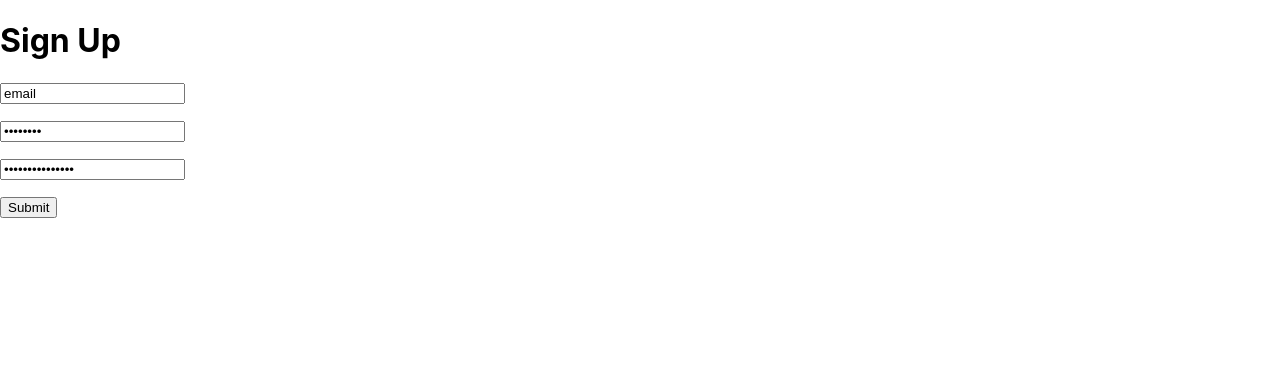
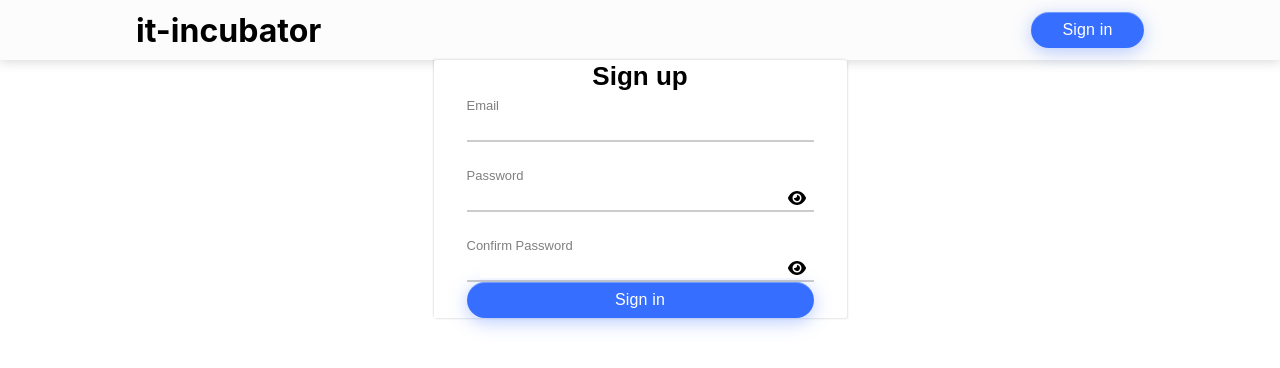
Before and after one commit to annavilnid/cards, a React (Vite) app: page /sign-up in a window 1280 px wide. Shown: the top 368 px of the page. Built offline with nearby package versions, Linux system fonts and the light colour scheme.

Commit message:
styled sign-up

```diff
--- a/package.json
+++ b/package.json
@@ -26,6 +26,9 @@
     "react-router-dom": "^6.11.2"
   },
   "devDependencies": {
+    "@fortawesome/fontawesome-svg-core": "^6.4.0",
+    "@fortawesome/free-solid-svg-icons": "^6.4.0",
+    "@fortawesome/react-fontawesome": "^0.2.0",
     "@hookform/resolvers": "^3.1.0",
     "@testing-library/dom": "^9.2.0",
     "@testing-library/jest-dom": "^5.11.4",
@@ -33,6 +36,7 @@
     "@testing-library/user-event": "^14.2.5",
     "@types/react": "^18.0.15",
     "@types/react-dom": "^18.0.6",
+    "@types/styled-components": "^5.1.26",
     "@types/testing-library__jest-dom": "^5.14.5",
     "@types/yup": "^0.32.0",
     "@vitejs/plugin-react": "^4.0.0",
@@ -43,6 +47,7 @@
     "prettier": "^2.7.1",
     "prettier-config-nick": "^1.0.2",
     "react-hook-form": "^7.44.3",
+    "styled-components": "^5.3.11",
     "typescript": "^5.0.2",
     "vite": "^4.0.0",
     "vitest": "^0.30.1"
--- a/src/App.tsx
+++ b/src/App.tsx
@@ -2,14 +2,16 @@ import { Counter } from "./features/counter/Counter";
 import { useAppDispatch, useAppSelector } from "@/app/hooks";
 import { useEffect } from "react";
 import { appActions } from "@/app/AppSlice";
-import { createBrowserRouter, RouterProvider } from "react-router-dom";
+import { BrowserRouter, createBrowserRouter, Route, RouterProvider, Routes } from "react-router-dom";
 import { createTheme, ThemeProvider } from "@mui/material";
 import { Provider } from "react-redux";
 import { store } from "@/app/store";
-import { SignUp } from "@/features/signUp/SignUp";
+import { SignUp_t } from "@/features/signUp/SignUp_t";
 import { SignIn } from "@/features/signIn/SignIn";
 import { ForgotPassword } from "@/features/setNewPassword/ForgotPassword";
 import { Profile } from "@/features/profile/Profile";
+import { Logo } from "@/features/logo/Logo";
+import { Form } from "@/features/form/Form";
 export const Test = () => {
   const isLoading = useAppSelector((state) => state.app.isLoading);
   const dispatch = useAppDispatch();
@@ -67,39 +69,48 @@ export const Test = () => {
   );
 };
 
-const router = createBrowserRouter([
-  {
-    element: <Test />,
-    path: "/",
-  },
-  {
-    element: <SignUp />,
-    path: "/sign-up",
-  },
-  {
-    element: <SignIn />,
-    path: "/sign-in",
-  },
-  {
-    element: <ForgotPassword />,
-    path: "/forgot-password",
-  },
-  {
-    element: <Profile />,
-    path: "/profile",
-  },
-]);
+//TODO
+// const router = createBrowserRouter([
+//   {
+//     element: <Test />,
+//     path: "/",
+//   },
+//   {
+//     element: <SignUp_t />,
+//     path: "/sign-up",
+//   },
+//   {
+//     element: <SignIn />,
+//     path: "/sign-in",
+//   },
+//   {
+//     element: <ForgotPassword />,
+//     path: "/forgot-password",
+//   },
+//   {
+//     element: <Profile />,
+//     path: "/profile",
+//   },
+// ]);
 
 const theme = createTheme();
 
 function App() {
   return (
-    // eslint-disable-next-line react/jsx-no-undef
-    <Provider store={store}>
-      <ThemeProvider theme={theme}>
-        <RouterProvider router={router} />
-      </ThemeProvider>
-    </Provider>
+    <BrowserRouter>
+      <Provider store={store}>
+        <ThemeProvider theme={theme}>
+          <Logo />
+          <Routes>
+            <Route path="/" element={<Test />} />
+            <Route path="/sign-up" element={<Form />} />
+            <Route path="/sign-in" element={<SignIn />} />
+            <Route path="/forgot-password" element={<ForgotPassword />} />
+            <Route path="/profile" element={<Profile />} />
+          </Routes>
+        </ThemeProvider>
+      </Provider>
+    </BrowserRouter>
   );
 }
 
--- /dev/null
+++ b/src/features/button/Button.tsx
@@ -0,0 +1,39 @@
+import React from "react";
+import styled from "styled-components";
+
+type ButtonPropsType = {
+  background?: string;
+  onClick?: () => void;
+  minWidth?: string;
+  type: "button" | "submit" | "reset";
+};
+
+const StyledButton = styled.button<ButtonPropsType>`
+  background-color: ${({ background }) => background || "#366EFF"};
+  min-width: ${({ minWidth }) => minWidth || "113px"};
+  padding: 8px 28px;
+  box-shadow: 0 4px 18px rgba(54, 110, 255, 0.35), inset 0 1px 0 rgba(255, 255, 255, 0.3);
+  border-radius: 30px;
+  border: none;
+  font-family: "Montserrat", sans-serif;
+  font-style: normal;
+  font-weight: 500;
+  font-size: 16px;
+  line-height: 20px;
+  letter-spacing: 0.01em;
+  color: #ffffff;
+  cursor: pointer;
+  transition: opacity 0.3s ease-in-out;
+
+  &:hover {
+    opacity: 0.6;
+  }
+`;
+
+export function Button({ background, minWidth, onClick, type }: ButtonPropsType) {
+  return (
+    <StyledButton type={type} onClick={onClick ? onClick : undefined} minWidth={minWidth} background={background}>
+      Sign in
+    </StyledButton>
+  );
+}
--- /dev/null
+++ b/src/features/form/Form.tsx
@@ -0,0 +1,25 @@
+import { SignUp } from "@/features/signUp/SignUp";
+import styled from "styled-components";
+import { Header } from "@/features/header/Header";
+
+export const Form = () => {
+  const FormWrapper = styled.div`
+    margin: 0 auto;
+    display: flex;
+    flex-direction: column;
+    justify-content: center;
+    align-items: center;
+    text-align: center;
+    max-width: 413px;
+    background: #ffffff;
+    box-shadow: 1px 1px 2px rgba(0, 0, 0, 0.1), -1px -1px 2px rgba(0, 0, 0, 0.1);
+    border-radius: 2px;
+  `;
+
+  return (
+    <FormWrapper>
+      <Header value={"Sign Up"} />
+      <SignUp />
+    </FormWrapper>
+  );
+};
--- /dev/null
+++ b/src/features/header/Header.tsx
@@ -0,0 +1,20 @@
+import styled from "styled-components";
+
+type TitlePropsType = {
+  value: string;
+};
+
+const TitleWrapper = styled.h1<TitlePropsType>`
+  margin: 0;
+  padding: 0;
+  font-family: "Montserrat", sans-serif;
+  font-style: normal;
+  font-weight: 600;
+  font-size: 26px;
+  line-height: 32px;
+  color: #000000;
+`;
+
+export function Header({ value }: TitlePropsType) {
+  return <TitleWrapper value={value}>Sign up</TitleWrapper>;
+}
--- /dev/null
+++ b/src/features/logo/Logo.tsx
@@ -0,0 +1,35 @@
+import styled from "styled-components";
+import { Button } from "@/features/button/Button";
+import { RouterProvider, useNavigate } from "react-router-dom";
+
+const HeaderWrapper = styled.header`
+  padding: 0 136px;
+  display: flex;
+  flex-direction: row;
+  justify-content: space-between;
+  align-items: center;
+  min-height: 60px;
+  background: #fcfcfc;
+  box-shadow: 0 2px 10px rgba(109, 109, 109, 0.25), inset 0 1px 0 rgba(255, 255, 255, 0.3);
+`;
+
+const Title = styled.h1`
+  margin: 0;
+  padding: 0;
+  color: #000000;
+`;
+
+export function Logo() {
+  const navigate = useNavigate();
+  function onClickHandler() {
+    navigate("/sign-in");
+  }
+
+  return (
+    <HeaderWrapper>
+      <Title>it-incubator</Title>
+      {/*<button onClick={onClickHandler}>Sign in</button>*/}
+      <Button type="button" onClick={onClickHandler} />
+    </HeaderWrapper>
+  );
+}
--- a/src/features/signUp/SignUp.tsx
+++ b/src/features/signUp/SignUp.tsx
@@ -3,36 +3,129 @@ import { authThunks } from "@/features/auth/authSlice";
 import { SubmitHandler, useForm } from "react-hook-form";
 import { yupResolver } from "@hookform/resolvers/yup";
 import * as yup from "yup";
+import { FontAwesomeIcon } from "@fortawesome/react-fontawesome";
+import { faEye, faEyeSlash } from "@fortawesome/free-solid-svg-icons";
+import { useState } from "react";
+import styled from "styled-components";
+import { Button } from "@/features/button/Button";
+
+const commonStyles = `
+  min-height: 26px;
+  width: 347px;
+  border: none;
+  box-sizing: border-box;
+  outline: none;
+  border-bottom: 2px solid rgba(0, 0, 0, 0.2);
+`;
+
+const StyledInput = styled.input`
+  ${commonStyles}
+`;
+
+const StyledWrapper = styled.div`
+  ${commonStyles}
+  position: relative;
+`;
+
+const StyledForm = styled.form`
+  display: flex;
+  flex-direction: column;
+  align-items: center;
+  justify-content: start;
+`;
+
+const StyledInputPassword = styled.input`
+  margin: 0;
+  padding: 0;
+  outline: none;
+  border: none;
+  min-height: 100%;
+  width: 92%;
+
+  &.password-visible {
+    font-family: "Montserrat", sans-serif;
+    font-style: normal;
+    font-weight: 400;
+    font-size: 13px;
+    line-height: 20px;
+    color: #000000;
+  }
+
+  &.password-hidden {
+    font-family: "Montserrat", sans-serif;
+    font-style: normal;
+    font-weight: 400;
+    font-size: 13px;
+    line-height: 20px;
+    color: transparent;
+    text-shadow: 0 0 0 #000000;
+  }
+`;
+
+const StyledLabel = styled.label`
+  padding: 4px 0 0 0;
+  align-self: start;
+  font-family: "Montserrat", sans-serif;
+  font-style: normal;
+  font-weight: 400;
+  font-size: 13px;
+  line-height: 20px;
+  color: #000000;
+  opacity: 0.5;
+`;
+
+const StyledError = styled.p`
+  min-height: 20px;
+  padding: 0;
+  margin: 0;
+  align-self: start;
+  font-family: "Montserrat", sans-serif;
+  font-style: normal;
+  font-weight: 400;
+  font-size: 13px;
+  line-height: 20px;
+  color: red;
+`;
+
+const StyledEyeIcon = styled(FontAwesomeIcon)`
+  position: absolute;
+  top: 50%;
+  right: 8px;
+  transform: translateY(-50%);
+  cursor: pointer;
+`;
 
 const schema = yup
   .object({
-    email: yup.string().email().required(),
-    password: yup.string().min(8).required(),
+    email: yup.string().email("Неверный формат").required("Email is required"),
+    password: yup.string().min(8).required("Password is required"),
     confirmPassword: yup
       .string()
       .oneOf([yup.ref("password"), undefined], "Passwords must match")
       .required("Confirm Password is required"),
   })
   .required();
+
 type FormData = yup.InferType<typeof schema>;
 
 export const SignUp = () => {
+  const [passwordShown, setPasswordShown] = useState<boolean>(false);
+  const [confirmPasswordShown, setConfirmPasswordShown] = useState<boolean>(false);
   const {
     register,
     handleSubmit,
     formState: { errors },
+    watch,
   } = useForm<FormData>({
     resolver: yupResolver(schema),
   });
 
+  const watchPassword = watch("password", "");
+  const watchConfirmPassword = watch("confirmPassword", "");
+
   const dispatch = useAppDispatch();
 
-  const onSubmit = (data: FormData) => {
-    // if (data.password === data.confirmPassword) {
-    //   dispatch(authThunks.register(data));
-    // } else {
-    //   // Обработка ошибки, если пароли не совпадают
-    // }
+  const onSubmit: SubmitHandler<FormData> = (data) => {
     console.log(data);
     const payload = {
       email: data.email,
@@ -42,21 +135,48 @@ export const SignUp = () => {
     dispatch(authThunks.register(payload));
   };
 
+  const togglePasswordVisibility = () => {
+    setPasswordShown(!passwordShown);
+  };
+
+  const toggleConfirmPasswordVisibility = () => {
+    setConfirmPasswordShown(!confirmPasswordShown);
+  };
+
+  const eyeIconPassword = passwordShown ? faEyeSlash : faEye;
+  const eyeIconConfirmPassword = confirmPasswordShown ? faEyeSlash : faEye;
+
   return (
     <div>
-      <h1>Sign Up</h1>
-      <form onSubmit={handleSubmit(onSubmit)}>
-        <input defaultValue="email" {...register("email")} />
-        <p>{errors.email?.message}</p>
+      <StyledForm onSubmit={handleSubmit(onSubmit)}>
+        <StyledLabel htmlFor="email">Email </StyledLabel>
+        <StyledInput type="text" {...register("email")} />
+        <StyledError>{errors.email?.message}</StyledError>
 
-        <input defaultValue="password" type="password" {...register("password")} />
-        <p>{errors.password?.message}</p>
+        <StyledLabel htmlFor="password">Password </StyledLabel>
+        <StyledWrapper>
+          <StyledInputPassword
+            type={passwordShown ? "text" : "password"}
+            {...register("password")}
+            className={passwordShown ? "password-visible" : "password-hidden"}
+          />
+          <StyledEyeIcon icon={eyeIconPassword} onClick={togglePasswordVisibility} />
+        </StyledWrapper>
+        <StyledError>{errors.password?.message}</StyledError>
 
-        <input defaultValue="confirmPassword" type="password" {...register("confirmPassword")} />
-        <p>{errors.confirmPassword?.message}</p>
+        <StyledLabel htmlFor="confirmPassword">Confirm Password </StyledLabel>
+        <StyledWrapper>
+          <StyledInputPassword
+            type={confirmPasswordShown ? "text" : "password"}
+            {...register("confirmPassword")}
+            className={confirmPasswordShown ? "password-visible" : "password-hidden"}
+          />
+          <StyledEyeIcon icon={eyeIconConfirmPassword} onClick={toggleConfirmPasswordVisibility} />
+        </StyledWrapper>
+        {watchPassword !== watchConfirmPassword && <StyledError>Passwords do not match</StyledError>}
 
-        <input type="submit" />
-      </form>
+        <Button type="submit" minWidth="347px" />
+      </StyledForm>
     </div>
   );
 };
--- /dev/null
+++ b/src/features/signUp/SignUp_t.tsx
@@ -0,0 +1,75 @@
+import { useAppDispatch } from "@/app/hooks";
+import { authThunks } from "@/features/auth/authSlice";
+import { SubmitHandler, useForm } from "react-hook-form";
+import { yupResolver } from "@hookform/resolvers/yup";
+import * as yup from "yup";
+
+import { FontAwesomeIcon } from "@fortawesome/react-fontawesome";
+import { faEye } from "@fortawesome/free-solid-svg-icons";
+import { useState } from "react";
+
+const schema = yup
+  .object({
+    email: yup.string().email("Неверный формат").required("Email is required"),
+    password: yup.string().min(8).required("Password is required"),
+    confirmPassword: yup
+      .string()
+      .oneOf([yup.ref("password"), undefined], "Passwords must match")
+      .required("Confirm Password is required"),
+  })
+  .required();
+type FormData = yup.InferType<typeof schema>;
+
+export const SignUp_t = () => {
+  const [passwordShown, setPasswordShown] = useState(false);
+  const {
+    register,
+    handleSubmit,
+    formState: { errors },
+  } = useForm<FormData>({
+    resolver: yupResolver(schema),
+  });
+
+  const dispatch = useAppDispatch();
+
+  const onSubmit = (data: FormData) => {
+    // if (data.password === data.confirmPassword) {
+    //   dispatch(authThunks.register(data));
+    // } else {
+    //   // Обработка ошибки, если пароли не совпадают
+    // }
+    console.log(data);
+    const payload = {
+      email: data.email,
+      password: data.password,
+    };
+
+    dispatch(authThunks.register(payload));
+  };
+
+  const togglePasswordVisiblity = () => {
+    setPasswordShown(passwordShown ? false : true);
+  };
+
+  const eye = <FontAwesomeIcon icon={faEye} />;
+
+  return (
+    <div>
+      <h1>Sign Up</h1>
+      <form onSubmit={handleSubmit(onSubmit)}>
+        <input {...register("email")} />
+        <p>{errors.email?.message}</p>
+
+        <input type={passwordShown ? "text" : "password"} {...register("password")} />
+        <i onClick={togglePasswordVisiblity}>{eye}</i>
+        <p>{errors.password?.message}</p>
+
+        <input type={passwordShown ? "text" : "password"} {...register("confirmPassword")} />
+        <i onClick={togglePasswordVisiblity}>{eye}</i>
+        <p>{errors.confirmPassword?.message}</p>
+
+        <button type="submit">Submit</button>
+      </form>
+    </div>
+  );
+};
```
Also changed, not shown: 1 other file (tests, documents, lock files or other folders).
